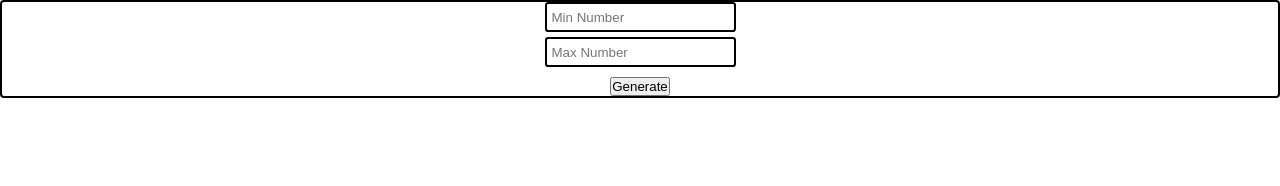
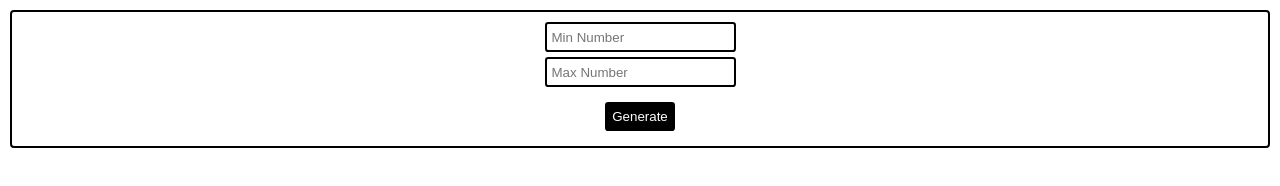
Before and after one commit to jacomchan/RandomNumberGenerator, a plain HTML site: page index.html in a window 1280 px wide. Drawn offline with Linux system fonts and the light colour scheme.

Commit message:
eaiougyatt

```diff
--- a/css/main.css
+++ b/css/main.css
@@ -104,6 +104,8 @@ input{
     align-items: center;
     justify-content: center;
     gap: 5px;
+    padding: 10px;
+    margin: 10px;
     border: 2px solid;
     border-color: black;
     border-radius: 0.25em;
--- a/index.html
+++ b/index.html
@@ -11,7 +11,7 @@
         <input type="number" id="minNumber" placeholder="Min Number">
         <input type="number" id="maxNumber" placeholder="Max Number">
         <p id="randomNumberOutput"></p>
-        <button id="randomNumberButton" onclick="generateNumber()">Generate</button>
+        <button id="randomNumberButton" onclick="generateNumber()" class="button">Generate</button>
     </div>
 </body>
 </html>
```
